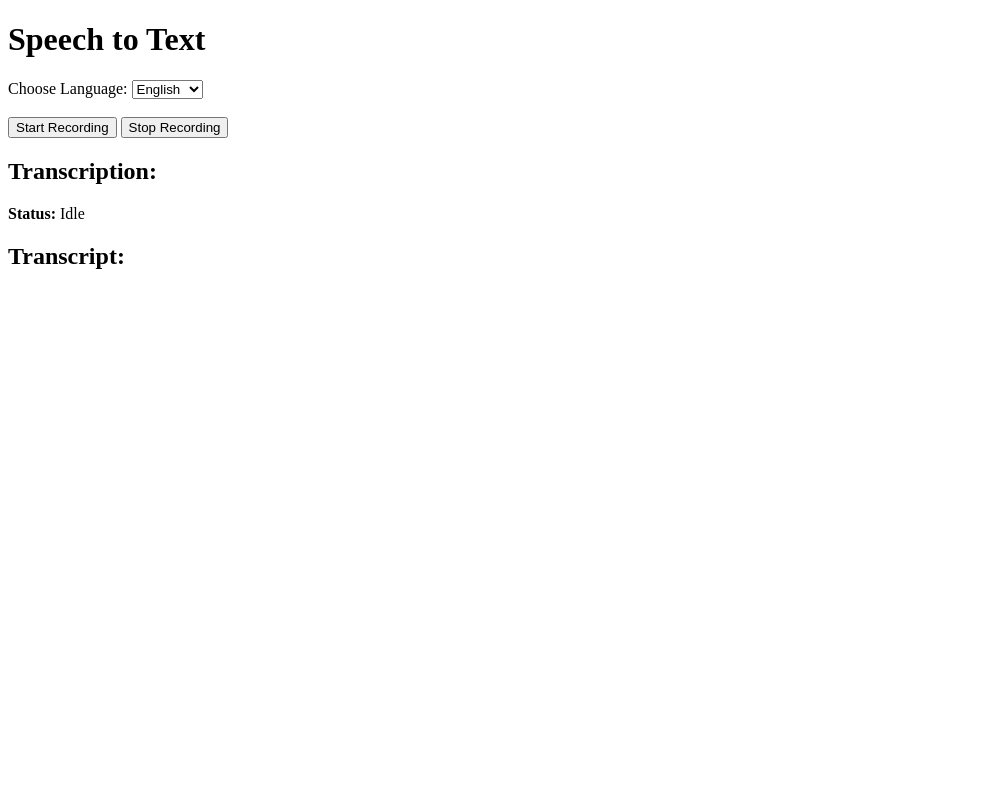
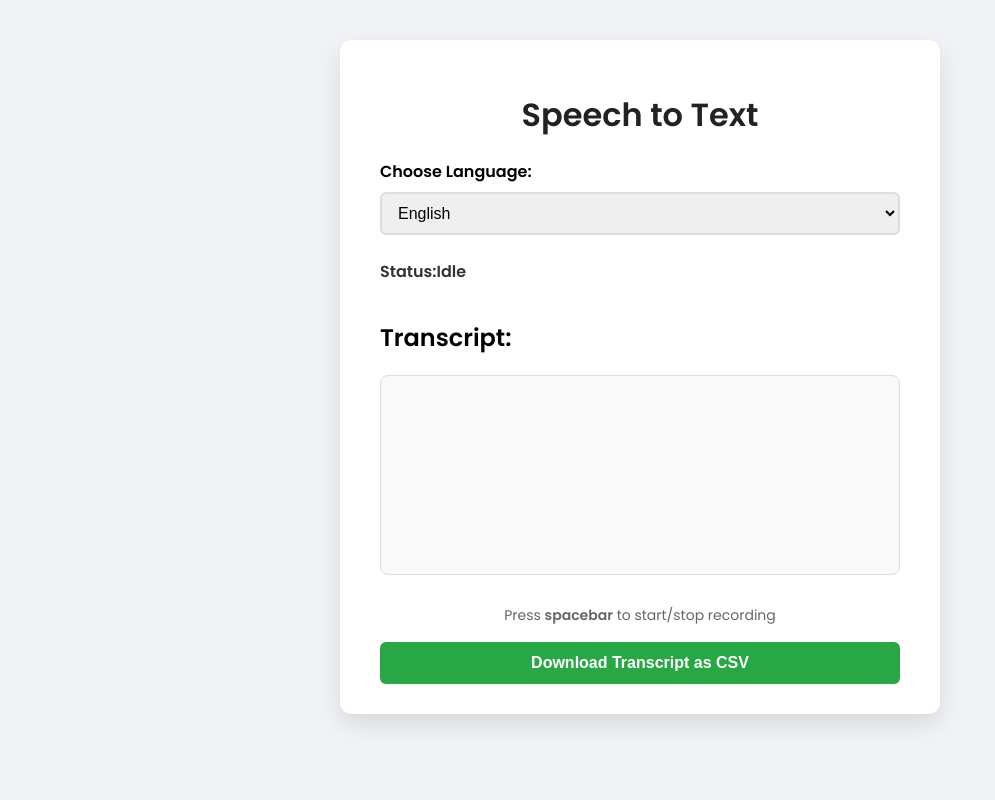
Before and after one commit to AriSky1/speech2text, a Flask app: page / in a window 1280 px wide. Shown: the whole page, without its empty margins (0-995 px from the left). Run offline with Flask 3, Linux system fonts and the light colour scheme.

Commit message:
'feat:downloadcsv'

```diff
--- a/static/script.js
+++ b/static/script.js
@@ -38,3 +38,52 @@ function resetTranscription() {
             document.getElementById("status").textContent = "Idle";
         });
 }
+
+let recording = false;
+
+document.addEventListener("keydown", function (event) {
+    if (event.code === "Space") {
+        event.preventDefault();  // Prevent scrolling when pressing space
+        if (!recording) {
+            startRecording();
+            recording = true;
+        } else {
+            stopRecording();
+            recording = false;
+        }
+    }
+});
+function downloadCSV() {
+    const outputEl = document.getElementById('output');
+    const text = outputEl.innerText.trim();
+
+    if (!text) {
+        alert("No transcript available to download!");
+        return;
+    }
+
+    // Convert transcript text into CSV format (one line per transcript line)
+    // If your transcript contains multiple paragraphs separated by new lines, split on those.
+    // Here, we create CSV with two columns: Timestamp, Text
+    // Since your transcript already includes timestamps, you can parse it if needed.
+    // For simplicity, just save whole text in one CSV cell.
+
+    // Escape double quotes for CSV
+    const csvContent = `"Transcript"\n"${text.replace(/"/g, '""')}"`;
+
+    // Create a blob and trigger download
+    const blob = new Blob([csvContent], { type: 'text/csv;charset=utf-8;' });
+    const url = URL.createObjectURL(blob);
+
+    const a = document.createElement('a');
+    a.href = url;
+    a.download = 'transcript.csv';
+    document.body.appendChild(a);
+    a.click();
+
+    // Clean up
+    setTimeout(() => {
+      document.body.removeChild(a);
+      URL.revokeObjectURL(url);
+    }, 100);
+}
--- a/templates/index.html
+++ b/templates/index.html
@@ -1,24 +1,145 @@
 <!DOCTYPE html>
 <html lang="en">
 <head>
-    <meta charset="UTF-8">
+    <meta charset="UTF-8" />
     <title>Speech to Text</title>
+    <link href="https://fonts.googleapis.com/css2?family=Poppins:wght@400;600&display=swap" rel="stylesheet" />
     <script src="{{ url_for('static', filename='script.js') }}"></script>
+    <style>
+      * {
+        box-sizing: border-box;
+      }
+      body {
+        font-family: 'Poppins', sans-serif;
+        background: #f0f2f5;
+        margin: 0;
+        padding: 0;
+        display: flex;
+        justify-content: center;
+        align-items: flex-start;
+        min-height: 100vh;
+      }
+      .container {
+        background: white;
+        margin: 40px 20px;
+        padding: 30px 40px;
+        max-width: 600px;
+        width: 100%;
+        border-radius: 12px;
+        box-shadow: 0 10px 25px rgba(0,0,0,0.1);
+      }
+      h1 {
+        font-weight: 600;
+        margin-bottom: 20px;
+        color: #222;
+        text-align: center;
+      }
+      label {
+        font-weight: 600;
+        display: block;
+        margin-bottom: 8px;
+      }
+      select {
+        width: 100%;
+        padding: 10px 12px;
+        font-size: 16px;
+        border: 2px solid #ddd;
+        border-radius: 6px;
+        transition: border-color 0.3s ease;
+        margin-bottom: 24px;
+      }
+      select:hover, select:focus {
+        border-color: #007bff;
+        outline: none;
+      }
+      #status-container {
+        font-weight: 600;
+        color: #333;
+        margin-bottom: 16px;
+        display: inline-flex;
+        align-items: center;
+      }
+      /* Blinking red dot for recording */
+      #recording-dot {
+        width: 14px;
+        height: 14px;
+        background: red;
+        border-radius: 50%;
+        margin-left: 10px;
+        animation: blink 1s infinite;
+        display: none;
+      }
+      @keyframes blink {
+        0%, 50%, 100% {opacity: 1;}
+        25%, 75% {opacity: 0;}
+      }
+      pre#output {
+        background: #f9f9f9;
+        padding: 20px;
+        border-radius: 8px;
+        min-height: 200px;
+        max-height: 400px;
+        overflow-y: auto;
+        font-size: 16px;
+        line-height: 1.5;
+        white-space: pre-wrap;
+        color: #222;
+        border: 1px solid #ddd;
+      }
+      p.hint {
+        font-size: 14px;
+        color: #666;
+        text-align: center;
+        margin-top: 30px;
+      }
+      /* Responsive */
+      @media(max-width: 480px) {
+        .container {
+          padding: 20px;
+          margin: 20px;
+        }
+      }
+      button#downloadBtn {
+          background-color: #28a745;
+          color: white;
+          border: none;
+          padding: 12px 28px;
+          font-weight: 600;
+          font-size: 16px;
+          border-radius: 6px;
+          cursor: pointer;
+          margin-top: 16px;
+          transition: background-color 0.3s ease;
+          display: block;
+          width: 100%;
+        }
+        button#downloadBtn:hover {
+          background-color: #1e7e34;
+        }
+
+    </style>
 </head>
 <body>
+  <div class="container">
     <h1>Speech to Text</h1>
+
     <label for="language">Choose Language:</label>
     <select id="language">
-        <option value="en">English</option>
-        <option value="fr">French</option>
-        <option value="ru">Russian</option>
+      <option value="en" selected>English</option>
+      <option value="fr">French</option>
+      <option value="ru">Russian</option>
     </select>
-    <br><br>
-    <button onclick="startRecording()">Start Recording</button>
-    <button onclick="stopRecording()">Stop Recording</button>
-    <h2>Transcription:</h2>
-    <p><strong>Status:</strong> <span id="status">Idle</span></p>
+
+    <div id="status-container">
+      Status: <span id="status">Idle</span>
+      <div id="recording-dot"></div>
+    </div>
+
     <h2>Transcript:</h2>
-    <pre id="output" style="white-space: pre-wrap;"></pre>
+    <pre id="output"></pre>
+
+    <p class="hint">Press <strong>spacebar</strong> to start/stop recording</p>
+      <button id="downloadBtn" onclick="downloadCSV()">Download Transcript as CSV</button>
+  </div>
 </body>
 </html>
```
